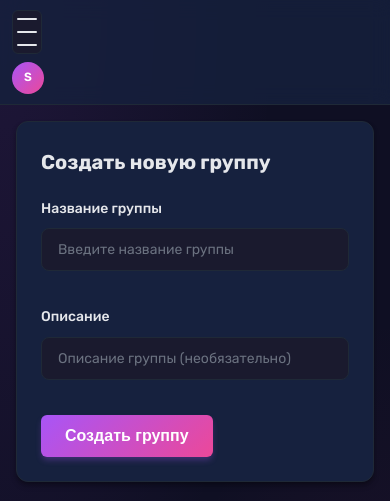
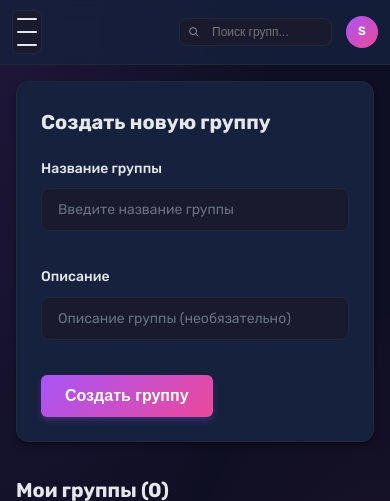
Before and after one commit to curs3dbeing/taskboard_php, a PHP site: page /groups.php in a window 390 px wide. Shown: the top 501 px of the page. Run offline with PHP 8.4, Linux system fonts and the light colour scheme; the visitor is signed in with stand-in values (Sample User, id 1); some libraries are stand-ins or nearby versions.

Commit message:
mobile header fix

```diff
--- a/admin_groups.php
+++ b/admin_groups.php
@@ -505,13 +505,13 @@ $userGroups = $stmt->fetchAll();
                         <span></span>
                         <span></span>
                     </button>
+                </div>
                 <div class="search-bar" style="max-width: 400px;">
                     <svg class="search-bar-icon" viewBox="0 0 16 16" fill="none" stroke="currentColor">
                         <circle cx="7" cy="7" r="4"/>
                         <path d="M10 10l3 3"/>
                     </svg>
                     <input type="text" placeholder="Поиск групп..." id="headerSearch" oninput="filterGroups()">
-                    </div>
                 </div>
                 <div class="header-right">
                     <div style="position: relative;">
--- a/admin_users.php
+++ b/admin_users.php
@@ -742,13 +742,13 @@ $userGroups = $stmt->fetchAll();
                         <span></span>
                         <span></span>
                     </button>
+                </div>
                 <div class="search-bar" style="max-width: 400px;">
                     <svg class="search-bar-icon" viewBox="0 0 16 16" fill="none" stroke="currentColor">
                         <circle cx="7" cy="7" r="4"/>
                         <path d="M10 10l3 3"/>
                     </svg>
                     <input type="text" placeholder="Поиск пользователей..." id="headerSearch" oninput="filterUsers()">
-                    </div>
                 </div>
                 <div class="header-right">
                     <div style="position: relative;">
--- a/dashboard.php
+++ b/dashboard.php
@@ -148,13 +148,13 @@ if (isset($_GET['message'])) {
                         <span></span>
                         <span></span>
                     </button>
+                </div>
                 <div class="search-bar">
                     <svg class="search-bar-icon" viewBox="0 0 16 16" fill="none" stroke="currentColor">
                         <circle cx="7" cy="7" r="4"/>
                         <path d="M10 10l3 3"/>
                     </svg>
                     <input type="text" placeholder="Поиск по заметкам, тегам..." id="searchInput" oninput="filterTasks()">
-                    </div>
                 </div>
                 <div class="header-right">
                     <div style="position: relative;">
--- a/group_dashboard.php
+++ b/group_dashboard.php
@@ -194,13 +194,13 @@ if (isset($_GET['message'])) {
                         <span></span>
                         <span></span>
                     </button>
+                </div>
                 <div class="search-bar">
                     <svg class="search-bar-icon" viewBox="0 0 16 16" fill="none" stroke="currentColor">
                         <circle cx="7" cy="7" r="4"/>
                         <path d="M10 10l3 3"/>
                     </svg>
                     <input type="text" placeholder="Поиск по заметкам, тегам..." id="searchInput" oninput="filterTasks()">
-                    </div>
                 </div>
                 <div class="header-right">
                     <div style="position: relative;">
--- a/groups.php
+++ b/groups.php
@@ -293,13 +293,13 @@ if (isset($_GET['message'])) {
                         <span></span>
                         <span></span>
                     </button>
+                </div>
                 <div class="search-bar" style="max-width: 400px;">
                     <svg class="search-bar-icon" viewBox="0 0 16 16" fill="none" stroke="currentColor">
                         <circle cx="7" cy="7" r="4"/>
                         <path d="M10 10l3 3"/>
                     </svg>
                     <input type="text" placeholder="Поиск групп..." id="searchInput" oninput="filterGroups()">
-                    </div>
                 </div>
                 <div class="header-right">
                     <div style="position: relative;">
--- a/styles.css
+++ b/styles.css
@@ -1186,46 +1186,50 @@ body:not(.main-layout) .container {
 
     .header {
         padding: 10px 12px;
-        flex-direction: column;
+        flex-direction: row;
         gap: 10px;
-        align-items: stretch;
+        align-items: center;
     }
 
     .header-left {
-        width: 100%;
-        order: 1;
         display: flex;
         align-items: center;
-        gap: 10px;
+        gap: 0;
+        flex-shrink: 0;
+    }
+
+    .header-left .burger-menu {
+        display: flex !important;
     }
 
     .search-bar {
-        display: none;
+        display: block;
+        flex: 1;
+        min-width: 0;
+        max-width: none;
+        margin: 0 8px;
+    }
+
+    .search-bar input {
+        padding: 8px 12px 8px 36px;
+        font-size: 13px;
+    }
+
+    .search-bar-icon {
+        width: 16px;
+        height: 16px;
+        left: 10px;
     }
 
     .header-right {
-        width: 100%;
-        order: 2;
         display: flex;
         align-items: center;
-        justify-content: space-between;
-        gap: 8px;
-        flex-wrap: nowrap;
+        gap: 0;
+        flex-shrink: 0;
     }
 
     .header-right .btn {
-        padding: 6px 10px;
-        font-size: 12px;
-        white-space: nowrap;
-        flex-shrink: 0;
-    }
-
-    .header-right .btn svg {
-        margin-right: 4px;
-    }
-
-    .header-right .btn-text {
-        display: inline;
+        display: none;
     }
 
     .header h1 {
@@ -1338,15 +1342,30 @@ body:not(.main-layout) .container {
     }
 
     .header-left {
-        gap: 8px;
+        gap: 0;
     }
 
     .search-bar {
-        display: none;
+        display: block;
+        flex: 1;
+        min-width: 0;
+        max-width: none;
+        margin: 0 6px;
+    }
+
+    .search-bar input {
+        padding: 6px 10px 6px 32px;
+        font-size: 12px;
+    }
+
+    .search-bar-icon {
+        width: 14px;
+        height: 14px;
+        left: 8px;
     }
 
     .header-right {
-        gap: 6px;
+        gap: 0;
     }
 
     .header-right .btn {
```
Lines whose indentation alone changed are shown as unchanged.
